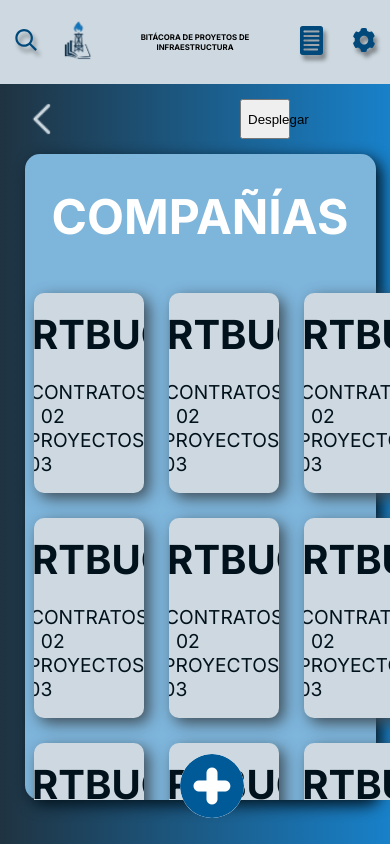
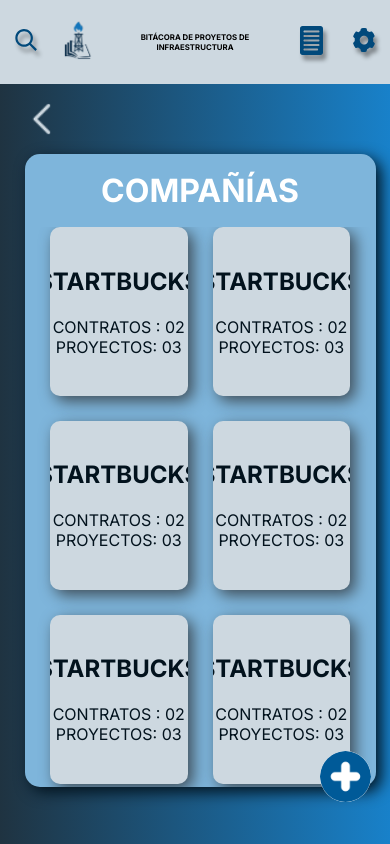
Before and after one commit to EliezerSan275/BPI, an Angular app: page /compani in a window 390 px wide. Built offline with nearby package versions, Linux system fonts and the light colour scheme.

Commit message:
Integracion original-pedro
Integracion del branch Original y el de Pedro, al igual que se hizo un cambio a los estilos para que sea responsive para pantallas de maximo 1024 y 720 pixeles de ancho

```diff
--- a/src/app/app.component.css
+++ b/src/app/app.component.css
@@ -12,3 +12,8 @@
      background: rgba(0, 0, 0, 0.5); /* Cambia la opacidad según tu preferencia */
      z-index: 10; /* Asegúrate de que esté por encima de otros elementos */
    }
+
+menu{
+     max-height: 0px;
+     margin: 0px;
+}
--- a/src/app/app.component.html
+++ b/src/app/app.component.html
@@ -1,10 +1,6 @@
 <div class="overlay" *ngIf="menuVisible" (click)="toggleDropdown()"></div>
-
+<menu [menuVisible]="menuVisible"></menu>
 <app-main-header (toggleDropdown)="toggleDropdown()"></app-main-header>
 
-<div class="container">
-     <container-card></container-card>
-</div>
 
-<menu [menuVisible]="menuVisible"></menu>
 <router-outlet></router-outlet>
--- a/src/app/app.routes.ts
+++ b/src/app/app.routes.ts
@@ -3,14 +3,11 @@
 import { HomeComponent } from './home/home.component';
 import { PageNotFoundComponent } from './page-not-found/page-not-found.component';
 import { ContainerCardComponent } from './container-card/container-card.component';
-import { MenuComponent } from './menu/menu.component';
-import { CommonModule } from '@angular/common';
 
 export const routes: Routes = [
     {path: '', redirectTo: 'home', pathMatch: 'full'},
     {path: 'home', component: HomeComponent},
     {path: 'proyectosPrioritarios', component: ProyectoPrioritarioComponent},
-    {path: '**', component: PageNotFoundComponent},
     {path: 'compani', component: ContainerCardComponent},
-    {path: 'menu', component: MenuComponent},
+    {path: '**', component: PageNotFoundComponent}
 ];
--- a/src/app/card/card.component.css
+++ b/src/app/card/card.component.css
@@ -1,8 +1,7 @@
 .card {
   background-color: rgb(205, 216, 224);
-  height: 200px;
+  height: 20vh;
   border-radius: 10px;
-  min-height: 150px;
   font-weight: bold;
   position: relative;
   overflow: hidden;
@@ -37,3 +36,27 @@
   justify-content: center;
   font-weight: 100;
 }
+
+/* Media query para tabletas */
+@media (max-width: 1024px) {
+
+  .text h2 {
+    font-size: 2em;
+  }
+
+  .text p {
+    font-size: 1.5em;
+  }
+}
+/* Media query para telefonos */
+@media (max-width: 720px) {
+
+  .text h2 {
+    font-size: 1.5em;
+    margin-bottom: 0px;
+  }
+
+  .text p {
+    font-size: 1em;
+  }
+}
--- a/src/app/container-card/container-card.component.css
+++ b/src/app/container-card/container-card.component.css
@@ -35,7 +35,7 @@
   display: flex;
   flex-direction: column;
   width: 90%;
-  height: 85%;
+  height: 75%;
   align-items: center;
   background-color: rgb(126, 181, 219);
   box-shadow: 5px 5px 15px rgb(2, 18, 29);
@@ -46,8 +46,10 @@
   display: flex;
   width: 90%;
   justify-content: center;
-  padding: 0;
-  margin: 0;
+}
+
+h1{
+  margin: 2vh;
 }
 
 .grid-header h1 {
@@ -56,14 +58,13 @@
 }
 
 .grid-card {
-  overflow: auto;
+  overflow-y: auto;
   display: grid;
-  grid-template-columns: repeat(3, 32%);
+  grid-template-columns: repeat(3, 30%);
   width: 98%;
   gap: 25px;
   overflow-x: hidden;
-  margin-left: 12px;
-  padding: 15px;
+  justify-content: center;
 }
 
 .grid-card::-webkit-scrollbar {
@@ -73,16 +74,68 @@
 .button-div {
   display: flexbox;
   position: absolute;
-  height: 60px;
-  width: 60px;
-  right: 150px;
-  bottom: 30px;
+  height: 6vh;
+  width: 6vh;
+  right: 5%;
+  bottom: 7%;
   cursor: pointer;
 }
 
 .button-div img {
-  width: auto;
-  height: auto;
+  height: 100%;
   background-color: white;
   border-radius: 50%;
 }
+
+
+/* Estilo específico para WebKit (Chrome, Safari, Opera) */
+.grid-card::-webkit-scrollbar {
+  width: 10px; /* Grosor de la scrollbar */
+}
+
+.grid-card::-webkit-scrollbar-track {
+  background-color: transparent; /* Color de fondo de la pista de la scrollbar */
+}
+
+.grid-card::-webkit-scrollbar-thumb {
+  background-color:  var(--greyscale-100); /* Color del thumb (barra deslizadora) */
+  border-radius: 5px; /* Bordes redondeados para el thumb */
+}
+
+
+/* Media query para tabletas */
+@media (max-width: 1024px) {
+  .grid-header h1 {
+    color: white;
+    font-size: 3.2em;
+  }
+  .grid-card {
+    overflow: auto;
+    grid-template-columns: repeat(2, 40%);
+    justify-content: center;
+  }
+  .button-div {
+    bottom: 5%;
+  }
+
+}
+
+/* Media query para telefonos */
+@media (max-width: 720px) {
+  .grid-header h1 {
+    color: white;
+    font-size: 2em;
+  }
+  .grid-card {
+    overflow: auto;
+    grid-template-columns: repeat(2, 40%);
+    justify-content: center;
+  }
+  .button-div {
+    bottom: 5%;
+  }
+
+  .grid-card::-webkit-scrollbar {
+    width: 5px; /* Grosor de la scrollbar */
+  }
+}
--- a/src/app/container-card/container-card.component.html
+++ b/src/app/container-card/container-card.component.html
@@ -1,7 +1,6 @@
 <div class="company-content">
   <div class="image">
     <img src="atras.png" alt="" />
-    <button class="dropbtn">Desplegar</button>
   </div>
   <div class="company-grid">
     <div class="grid-header">
@@ -11,63 +10,61 @@
       <card
         [nameCompany]="'STARTBUCKS'"
         [numberContract]="'CONTRATOS : 02'"
-        [numberProyect]="'PROYECTOS: 03'"
-      ></card>
+        [numberProyect]="'PROYECTOS: 03'"></card>
       <card
         [nameCompany]="'STARTBUCKS'"
         [numberContract]="'CONTRATOS : 02'"
-        [numberProyect]="'PROYECTOS: 03'"
-      ></card>
+        [numberProyect]="'PROYECTOS: 03'"></card>
       <card
         [nameCompany]="'STARTBUCKS'"
         [numberContract]="'CONTRATOS : 02'"
-        [numberProyect]="'PROYECTOS: 03'"
-      ></card>
+        [numberProyect]="'PROYECTOS: 03'">
+      </card>
       <card
         [nameCompany]="'STARTBUCKS'"
         [numberContract]="'CONTRATOS : 02'"
-        [numberProyect]="'PROYECTOS: 03'"
-      ></card>
+        [numberProyect]="'PROYECTOS: 03'">
+      </card>
       <card
         [nameCompany]="'STARTBUCKS'"
         [numberContract]="'CONTRATOS : 02'"
-        [numberProyect]="'PROYECTOS: 03'"
-      ></card>
+        [numberProyect]="'PROYECTOS: 03'">
+      </card>
       <card
         [nameCompany]="'STARTBUCKS'"
         [numberContract]="'CONTRATOS : 02'"
-        [numberProyect]="'PROYECTOS: 03'"
-      ></card>
+        [numberProyect]="'PROYECTOS: 03'">
+      </card>
       <card
         [nameCompany]="'STARTBUCKS'"
         [numberContract]="'CONTRATOS : 02'"
-        [numberProyect]="'PROYECTOS: 03'"
-      ></card>
+        [numberProyect]="'PROYECTOS: 03'">
+      </card>
       <card
         [nameCompany]="'STARTBUCKS'"
         [numberContract]="'CONTRATOS : 02'"
-        [numberProyect]="'PROYECTOS: 03'"
-      ></card>
+        [numberProyect]="'PROYECTOS: 03'">
+      </card>
       <card
         [nameCompany]="'STARTBUCKS'"
         [numberContract]="'CONTRATOS : 02'"
-        [numberProyect]="'PROYECTOS: 03'"
-      ></card>
+        [numberProyect]="'PROYECTOS: 03'">
+      </card>
       <card
         [nameCompany]="'STARTBUCKS'"
         [numberContract]="'CONTRATOS : 02'"
-        [numberProyect]="'PROYECTOS: 03'"
-      ></card>
+        [numberProyect]="'PROYECTOS: 03'">
+      </card>
       <card
         [nameCompany]="'STARTBUCKS'"
         [numberContract]="'CONTRATOS : 02'"
-        [numberProyect]="'PROYECTOS: 03'"
-      ></card>
+        [numberProyect]="'PROYECTOS: 03'">
+      </card>
       <card
         [nameCompany]="'STARTBUCKS'"
         [numberContract]="'CONTRATOS : 02'"
-        [numberProyect]="'PROYECTOS: 03'"
-      ></card>
+        [numberProyect]="'PROYECTOS: 03'">
+      </card>
     </div>
     <div class="button-div">
       <img src="plus-64.png" alt="" />
```
